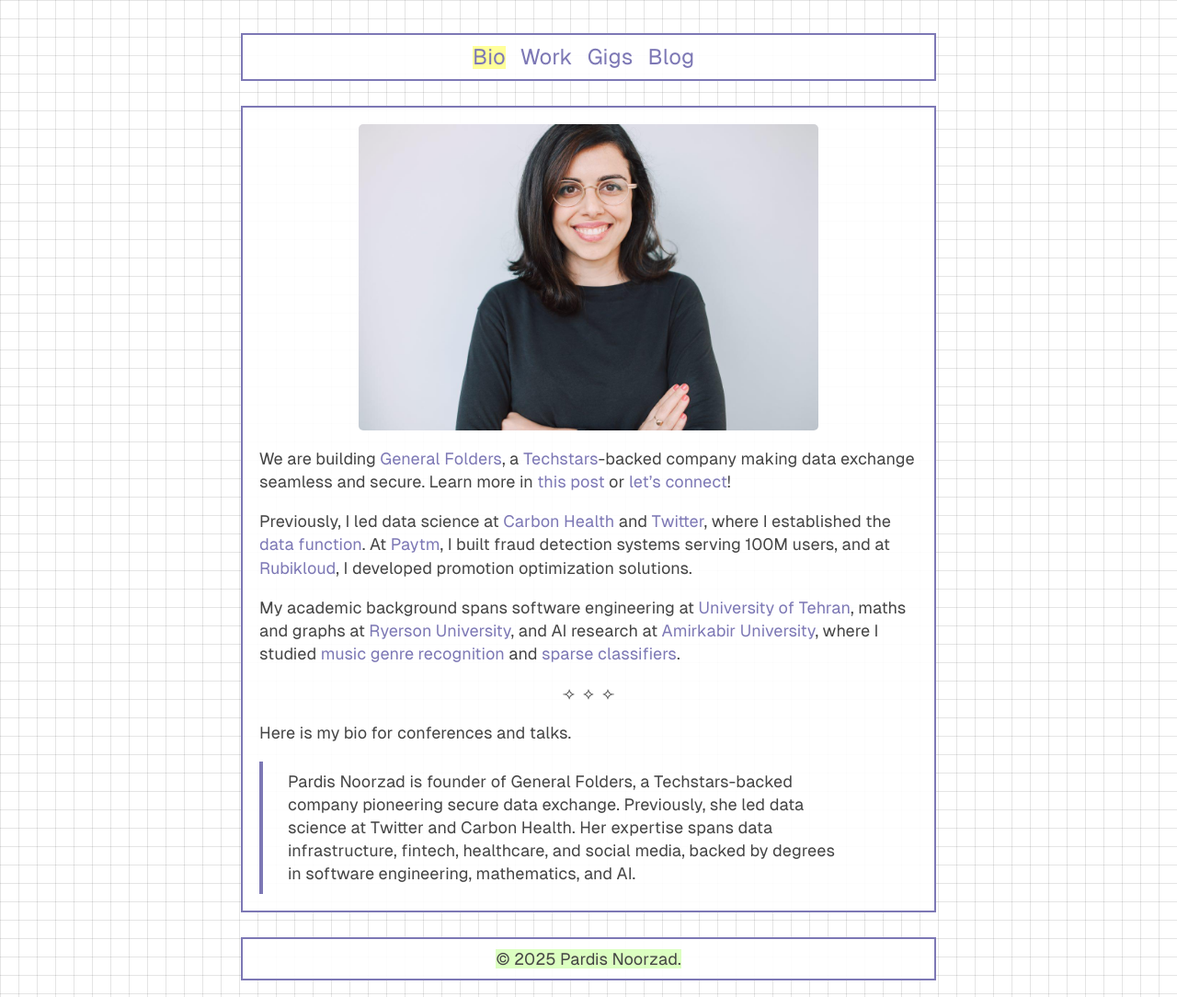
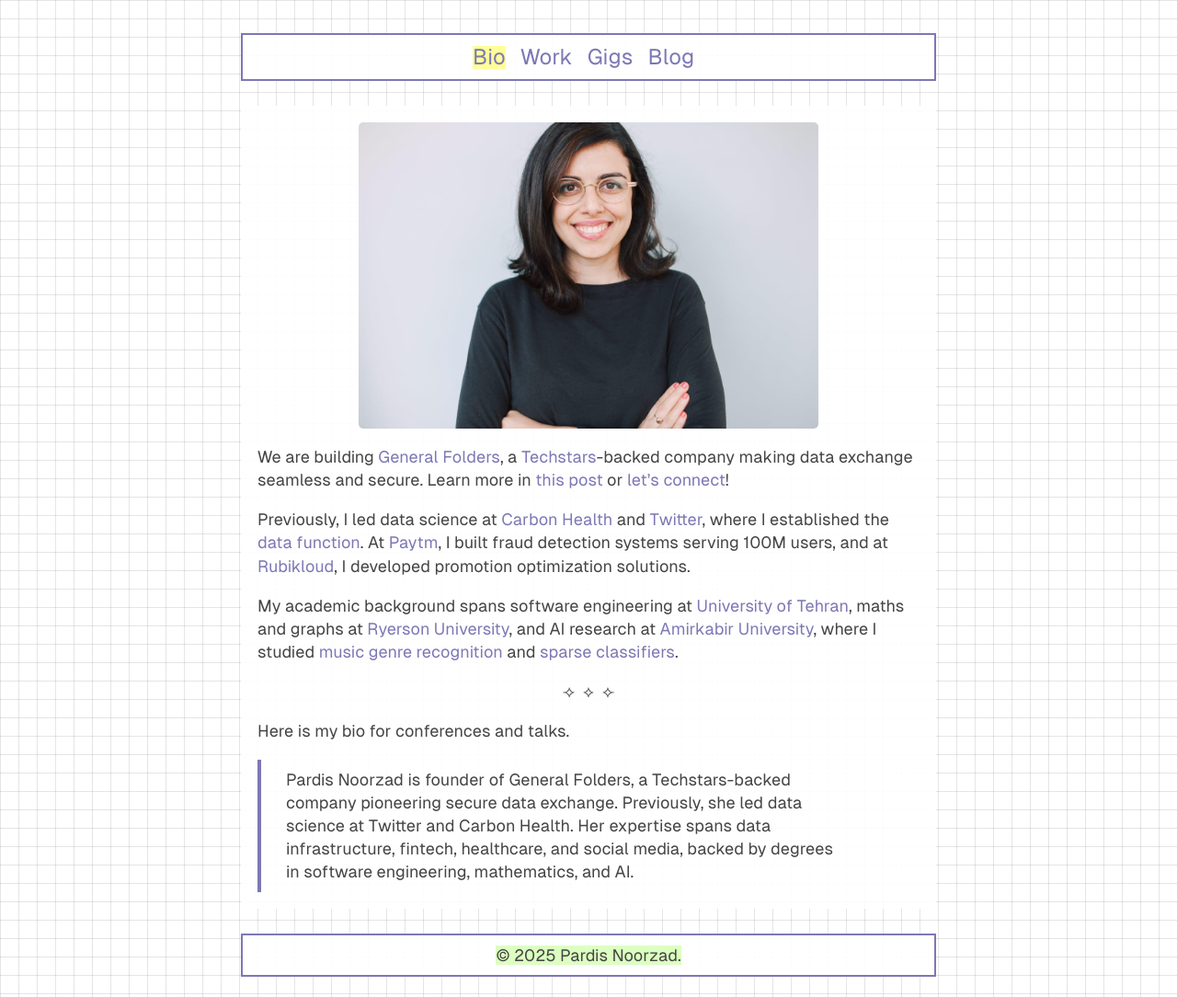
Before and after one commit to djpardis/djpardis.github.io, a Jekyll site: the page built from index.md, in a window 1280 px wide. Shown: the whole page at 92% size. Built offline with Jekyll 4.4.1, drawn with Linux system fonts in a browser that asks for light colours.

Commit message:
Remove border from content container

```diff
--- a/public/css/custom-styles.css
+++ b/public/css/custom-styles.css
@@ -105,8 +105,8 @@ body {
 .gigs .container.content .image-row img,
 .index .container.content .image-row img {
   height: auto;
-  min-height: 200px;
-  max-height: 400px;
+  min-height: 300px;
+  max-height: 650px;
   object-fit: contain;
 }
 
@@ -133,8 +133,8 @@ body {
 
   .gigs .container.content .image-row img,
   .index .container.content .image-row img {
-    min-height: 150px;
-    max-height: 300px;
+    min-height: 250px;
+    max-height: 500px;
   }
 }
 
@@ -144,6 +144,11 @@ blockquote {
   padding-left: 1.5rem;
   margin: 1rem 0;
   color: #555;
+}
+
+/* Container border removal */
+body .wrap .container.content {
+  border: none !important;
 }
 
 /* Copyright section styling */
```
